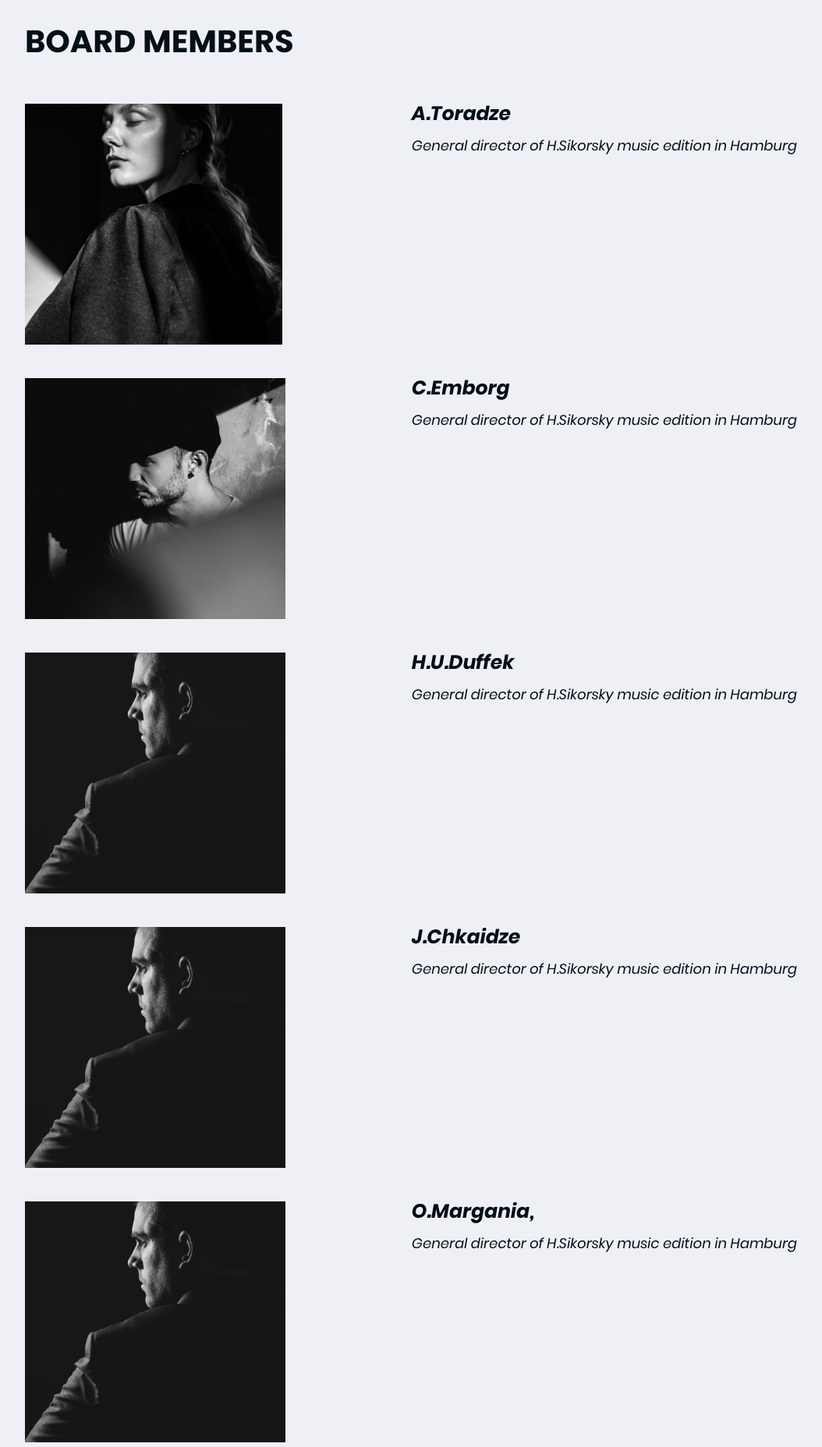
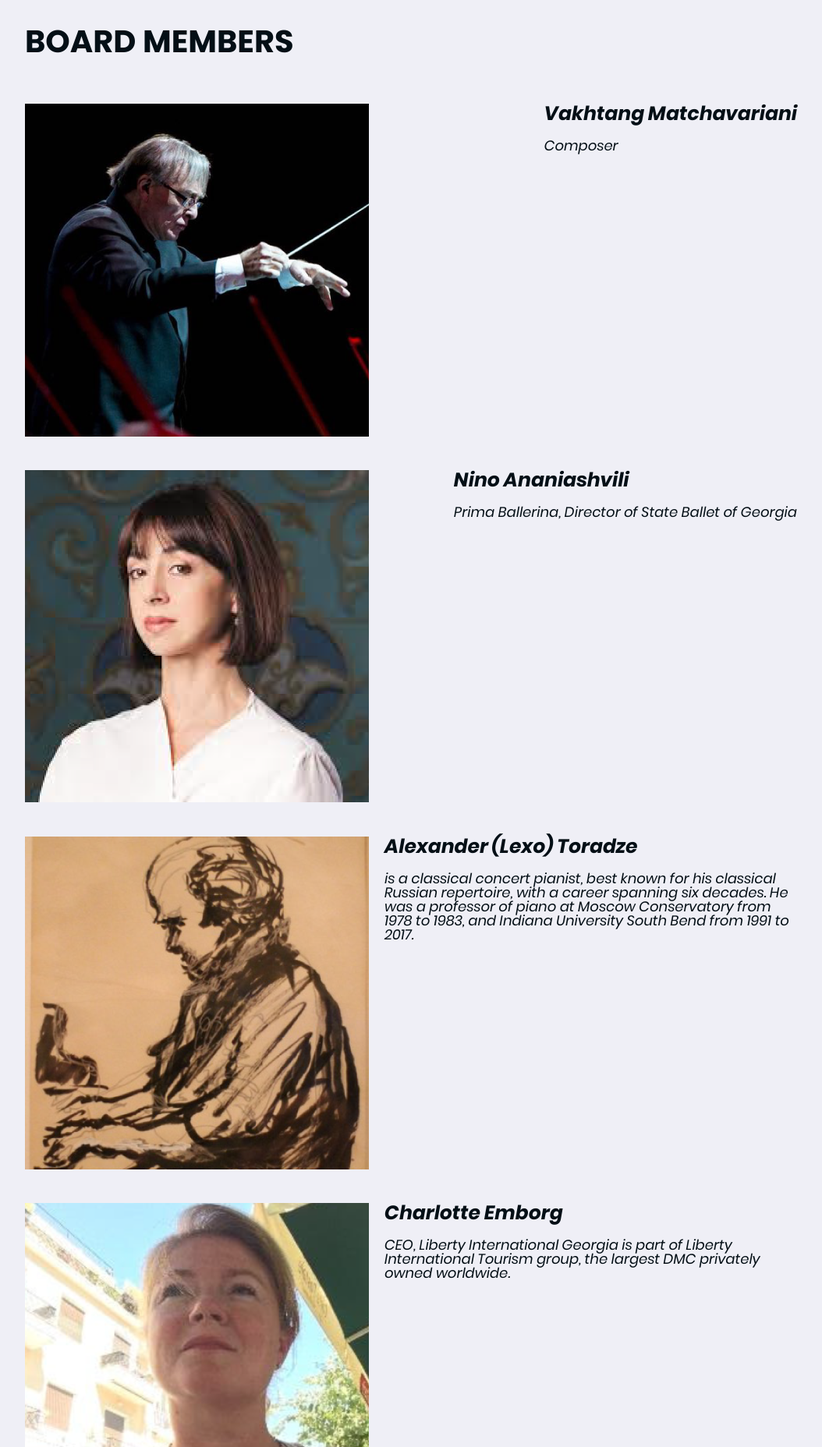
Before and after one commit to Nikoloz909/alexi-vakhtang_web_mob_tab, a website: page foundation.html in a window 1280 px wide. Shown: the part 5648-7504 px from the top of the page at 78% size, without its empty margins (113-1167 px from the left). Drawn offline with Linux system fonts and the light colour scheme.

Commit message:
add content fund

```diff
--- a/foundation.html
+++ b/foundation.html
@@ -17,7 +17,7 @@
       <div class="box-container header-content">
         <div class="header-content-left">
           <a href="index.html" class="header-main-logo">
-            <h3 class="logo"><img  src="images/AVM_LOGO_01d.png" alt="logo"></h3>
+            <h3 class="logo"><img src="images/AVM_LOGO_01d.png" alt="logo"></h3>
           </a>
         </div>
         <div class="header-menu">
@@ -158,7 +158,7 @@
     <div class="grey-box personal-page-box">
       <div class="first-article-box-content box-container js--section-information">
         <div class="article-headline">
-          <h3 class="article-headline-txt" id="aboutus" >About Foundation</h3>
+          <h3 class="article-headline-txt" id="aboutus">About Foundation</h3>
         </div>
         <div class="personal-pg-txt-box">
           <p class="about-us-txt">The foundation plans to organize a number of musical activities, which will be
@@ -432,73 +432,80 @@ You will be notified of the new address in the event of a change. "
         </div>
         <div class="team-section">
           <div class="team-section-img">
-            <img src="images/Team1.png" alt="team first member" class="team-pg-img">
+            <img src="images/board/vakhtang.png" alt="team first member" class="team-pg-img">
           </div>
           <div class="team-section-txt">
-            <p class="team-section-headline" id="namelastname" >A.Toradze</p>
-            <p class="team-section-text-area" id="teammemberbiography" >
-              General director of H.Sikorsky music edition in Hamburg
+            <p class="team-section-headline" id="namelastname">Vakhtang Matchavariani </p>
+            <p class="team-section-text-area" id="teammemberbiography">
+              Composer
             </p>
           </div>
 
         </div>
         <div class="team-section">
           <div class="team-section-img">
-            <img src="images/Team2.png" alt="team first member" class="team-pg-img">
+            <img src="images/board/ნინო.png" alt="team first member" class="team-pg-img">
           </div>
           <div class="team-section-txt">
-            <p class="team-section-headline" id="namelastname" > C.Emborg</p>
+            <p class="team-section-headline" id="namelastname"> Nino Ananiashvili</p>
             <p class="team-section-text-area" id="teammemberbiography">
-              General director of H.Sikorsky music edition in Hamburg
+               Prima Ballerina, Director of State Ballet of Georgia
+
             </p>
           </div>
         </div>
         <div class="team-section">
           <div class="team-section-img">
-            <img src="images/Team3.png" alt="team first member" class="team-pg-img">
+            <img src="images/board/ლექსო.png" alt="team first member" class="team-pg-img">
           </div>
           <div class="team-section-txt">
-            <p class="team-section-headline" id="namelastname" >H.U.Duffek </p>
-            <p class="team-section-text-area" id="teammemberbiography" >
-              General director of H.Sikorsky music edition in Hamburg
+            <p class="team-section-headline" id="namelastname">Alexander (Lexo) Toradze </p>
+            <p class="team-section-text-area" id="teammemberbiography">
+              is a classical concert pianist, best known for his classical Russian repertoire, with a career spanning
+              six decades. He was a professor of piano at Moscow Conservatory from 1978 to 1983, and Indiana University
+              South Bend from 1991 to 2017.
+
             </p>
           </div>
         </div>
         <div class="team-section">
           <div class="team-section-img">
-            <img src="images/Team3.png" alt="team first member" class="team-pg-img">
+            <img src="images/board/charlote.png" alt="team first member" class="team-pg-img">
           </div>
           <div class="team-section-txt">
-            <p class="team-section-headline" id="namelastname" >J.Chkaidze</p>
-            <p class="team-section-text-area" id="teammemberbiography" >
-              General director of H.Sikorsky music edition in Hamburg
+            <p class="team-section-headline" id="namelastname">Charlotte Emborg</p>
+            <p class="team-section-text-area" id="teammemberbiography">
+               CEO, Liberty International Georgia is part of Liberty International Tourism group, the largest DMC
+              privately owned worldwide.
+
             </p>
           </div>
         </div>
         <div class="team-section">
           <div class="team-section-img">
-            <img src="images/Team3.png" alt="team first member" class="team-pg-img">
+            <img src="images/board/DUFFEK.png" alt="team first member" class="team-pg-img">
           </div>
           <div class="team-section-txt">
-            <p class="team-section-headline" id="namelastname">O.Margania,
+            <p class="team-section-headline" id="namelastname">HANS-ULRICH DUFFEK
             </p>
-            <p class="team-section-text-area" id="teammemberbiography" >
-              General director of H.Sikorsky music edition in Hamburg</p>
+            <p class="team-section-text-area" id="teammemberbiography">
+              Director Composer Management Musikverlag Hans Sikorski GmbH </p>
           </div>
         </div>
         <div class="team-section">
           <div class="team-section-img">
-            <img src="images/Team3.png" alt="team first member" class="team-pg-img">
+            <img src="images/board/ირაკლი.png" alt="team first member" class="team-pg-img">
           </div>
           <div class="team-section-txt">
-            <p class="team-section-headline" id="namelastname" > I.Khorbaladze</p>
-            <p class="team-section-text-area" id="teammemberbiography" >
-              General director of H.Sikorsky music edition in Hamburg
+            <p class="team-section-headline" id="namelastname"> Irakli Khorbaladze</p>
+            <p class="team-section-text-area" id="teammemberbiography">
+              founder and Executive Director of the Good Governance Institute.
+
 
             </p>
           </div>
         </div>
-        <div class="team-section">
+        <!-- <div class="team-section">
           <div class="team-section-img">
             <img src="images/Team3.png" alt="team first member" class="team-pg-img">
           </div>
@@ -507,7 +514,7 @@ You will be notified of the new address in the event of a change. "
             <p class="team-section-text-area" id="teammemberbiography">
               General director of H.Sikorsky music edition in Hamburgs
               </p>
-          </div>
+          </div> -->
       </div>
     </div>
 
@@ -518,14 +525,14 @@ You will be notified of the new address in the event of a change. "
           <</button> <div class="carousel__images">
             <div class="carousel-box">
               <img src="images/Team2.png" alt="Team Member Image">
-                <p class="team-member-name" id="namelastname" >V.Matchavariani</p>
+              <p class="team-member-name" id="namelastname">Vakhtang Matchavariani</p>
               <p class="team-member-bio-para">
                 General director of H.Sikorsky music edition in Hamburgs
               </p>
             </div>
             <div class="carousel-box">
               <img src="images/Team1.png" alt="Team Member Image">
-                <p class="team-member-name" id="namelastname" data-reload>Name Lastname</p>
+              <p class="team-member-name" id="namelastname">Nino Ananiashvili</p>
               <p class="team-member-bio-para">A Biography, Or Simply Bio, Is A Detailed Description Of A Person's
                 Life. It Involves More Than Just The Basic Facts Like Education, Work, Relationships, And Death; It
                 Portrays A Person's Experience Of These Life Events. Unlike A Profile Or Curriculum Vitae (Résumé), A
@@ -586,7 +593,7 @@ You will be notified of the new address in the event of a change. "
       </div>
       <div class="item item--3">
         <img src="images/location.svg" alt="location-icon" class="footer-img">
-        <p class="footer-txt" id="location" >Niko Nikoladze 1a</p>
+        <p class="footer-txt" id="location">Niko Nikoladze 1a</p>
       </div>
       <div class="item item--4">
         <div class="soc-media-icons">
@@ -612,7 +619,7 @@ You will be notified of the new address in the event of a change. "
         </div>
         <div class="top-main-content">
           <img src="images/location.svg" alt="location-icon" class="respo-footer-img">
-          <p class="respo-footer-txt" id="location" >Niko Nikoladze 1a, Tbilisi, Georgia</p>
+          <p class="respo-footer-txt" id="location">Niko Nikoladze 1a, Tbilisi, Georgia</p>
         </div>
       </div>
       <div class="footer-bottom-wrapper">
```
Also changed, not shown: index.html (+0 -12 lines), manuscripts.html (+0 -5 lines), images/board/DUFFEK.png (added), images/board/charlote.png (added), images/board/vakhtang.png (added), images/board/ირაკლი.png (added), images/board/ლექსო.png (added), images/board/ნინო.png (added). Lines whose indentation alone changed are shown as unchanged.
